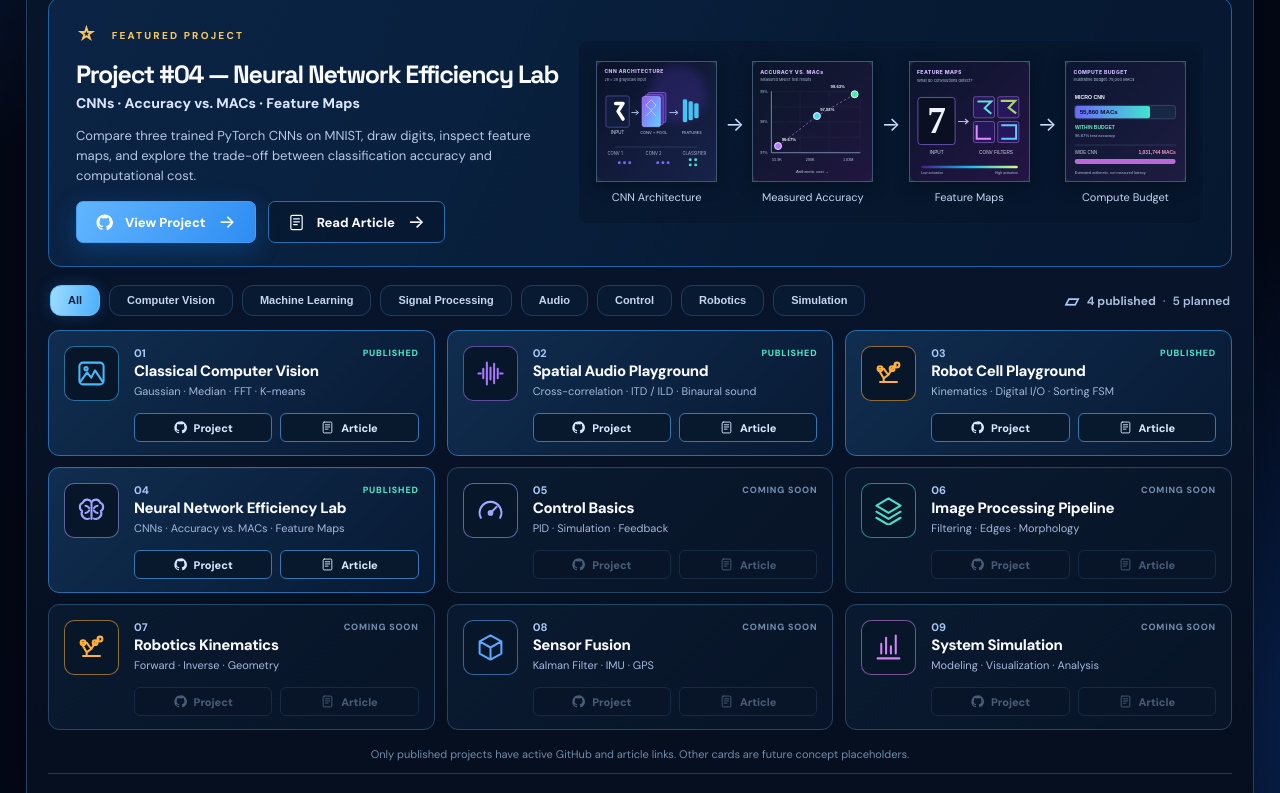
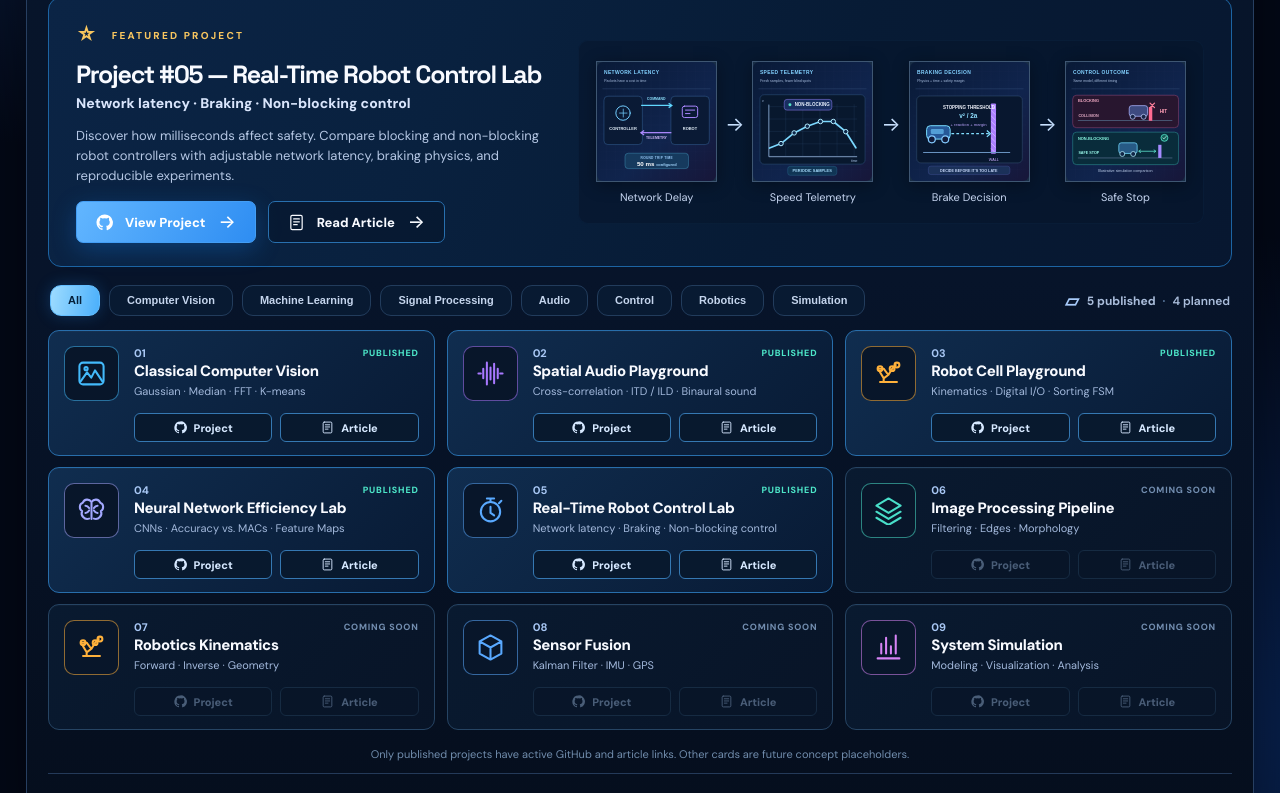
Before and after one commit to Ertugrulmutlu/from-lab-to-code, a plain HTML site: page docs/index.html in a window 1280 px wide. Shown: the part 431-1224 px from the top of the page. Drawn offline with Linux system fonts and the light colour scheme.

Commit message:
feat: feature project 05 on portfolio website

```diff
--- a/docs/app.js
+++ b/docs/app.js
@@ -58,7 +58,7 @@ const PROJECTS = [
     description: 'Compare three trained PyTorch CNNs on MNIST, draw digits, inspect feature maps, and explore the trade-off between classification accuracy and computational cost.',
     githubUrl: 'https://github.com/Ertugrulmutlu/from-lab-to-code/tree/main/04-neural-network-efficiency',
     articleUrl: 'https://dev.to/ertugrulmutlu/from-lab-to-code-4-exploring-neural-network-efficiency-with-python-and-pytorch-1732',
-    status: 'published', featured: true, icon: 'brain', accent: 'lavender',
+    status: 'published', featured: false, icon: 'brain', accent: 'lavender',
     previewSteps: ['CNN Architecture', 'Measured Accuracy', 'Feature Maps', 'Compute Budget'],
     previewImages: [
       'assets/neural-architecture.svg',
@@ -67,7 +67,22 @@ const PROJECTS = [
       'assets/neural-budget.svg'
     ]
   },
-  {id:'05',title:'Control Basics',short:'PID · Simulation · Feedback',category:'Control',description:'Learning how feedback changes system behavior.',githubUrl:'',articleUrl:'',status:'planned',featured:false,icon:'gauge',accent:'lavender'},
+  {
+    id: '05', title: 'Real-Time Robot Control Lab',
+    short: 'Network latency · Braking · Non-blocking control',
+    category: 'Control',
+    description: 'Discover how milliseconds affect safety. Compare blocking and non-blocking robot controllers with adjustable network latency, braking physics, and reproducible experiments.',
+    githubUrl: 'https://github.com/Ertugrulmutlu/from-lab-to-code/tree/main/05-realtime-robot-control',
+    articleUrl: 'https://dev.to/ertugrulmutlu/from-lab-to-code-5-exploring-real-time-robot-control-with-python-1j3c',
+    status: 'published', featured: true, icon: 'timer', accent: 'sky',
+    previewSteps: ['Network Delay', 'Speed Telemetry', 'Brake Decision', 'Safe Stop'],
+    previewImages: [
+      'assets/real-time-network.svg',
+      'assets/real-time-telemetry.svg',
+      'assets/real-time-braking.svg',
+      'assets/real-time-outcome.svg'
+    ]
+  },
   {id:'06',title:'Image Processing Pipeline',short:'Filtering · Edges · Morphology',category:'Computer Vision',description:'Experimenting with practical vision pipelines.',githubUrl:'',articleUrl:'',status:'planned',featured:false,icon:'layers',accent:'teal'},
   {id:'07',title:'Robotics Kinematics',short:'Forward · Inverse · Geometry',category:'Robotics',description:'Exploring robotic geometry through code.',githubUrl:'',articleUrl:'',status:'planned',featured:false,icon:'robot',accent:'amber'},
   {id:'08',title:'Sensor Fusion',short:'Kalman Filter · IMU · GPS',category:'Signal Processing',description:'Combining imperfect measurements.',githubUrl:'',articleUrl:'',status:'planned',featured:false,icon:'cube',accent:'sky'},
@@ -84,6 +99,7 @@ const ICONS = {
   wave:'<path d="M2 12h3l2-8 3 16 3-11 2 3h2l2-6 3 6"/>',
   chip:'<rect x="5" y="5" width="14" height="14" rx="2"/><path d="M9 1v4m6-4v4M9 19v4m6-4v4M1 9h4m-4 6h4m14-6h4m-4 6h4"/>',
   brain:'<path d="M12 5c-2-3-6-2.5-7.2.5-3 .9-3.3 5.2-.5 7C2.5 16 6.3 20 10 18.7M12 5c2-3 6-2.5 7.2.5 3 .9 3.3 5.2.5 7 1.8 3.5-2 7.5-5.7 6.2M12 5v14"/><path d="M7 8c1.5 0 2.4 1 3 2m7-2c-1.5 0-2.4 1-3 2M7 14c1.5 0 2.4-1 3-2m7 2c-1.5 0-2.4-1-3-2"/>',
+  timer:'<circle cx="12" cy="13" r="8"/><path d="M12 9v5l3 2M9 2h6M12 2v3M19 6l2-2"/>',
   gauge:'<path d="M4 18a9 9 0 1 1 16 0"/><path d="m12 14 5-5"/><circle cx="12" cy="14" r="1.5"/>',
   layers:'<path d="m12 2 10 6-10 6L2 8l10-6Zm-10 11 10 6 10-6M2 18l10 6 10-6"/>',
   robot:'<path d="M5 19h14M8 19v-3l4-3 3-5m-7 8-3-5m10-3 3-3M4 8h4l3 4"/><circle cx="15" cy="8" r="2"/><circle cx="5" cy="8" r="2"/><circle cx="19" cy="5" r="2"/>',
--- a/docs/index.html
+++ b/docs/index.html
@@ -8,13 +8,15 @@
   <meta property="og:title" content="From Lab to Code | Engineering Projects">
   <meta property="og:description" content="Small engineering projects. Real implementations. Clear results.">
   <meta property="og:type" content="website">
-  <meta property="og:image" content="https://ertugrulmutlu.github.io/from-lab-to-code/assets/neural-efficiency-og.png">
+  <meta property="og:image:alt" content="Project #05 — Real-Time Robot Control Lab">
+  <meta name="twitter:card" content="summary_large_image">
+  <meta property="og:image" content="https://ertugrulmutlu.github.io/from-lab-to-code/assets/real-time-control-og.png">
   <title>From Lab to Code — Engineering Projects</title>
   <link rel="preconnect" href="https://fonts.googleapis.com">
   <link rel="preconnect" href="https://fonts.gstatic.com" crossorigin>
   <link href="https://fonts.googleapis.com/css2?family=DM+Sans:wght@400;500;600;700;800&family=Space+Grotesk:wght@400;500;600;700&display=swap" rel="stylesheet">
   <link rel="stylesheet" href="styles.css?v=4">
-  <script src="app.js?v=7" defer></script>
+  <script src="app.js?v=8" defer></script>
 </head>
 <body>
   <div class="site-shell" id="top">
@@ -54,12 +56,12 @@
       <section class="featured" id="featured" aria-label="Featured project">
         <div class="featured-info">
           <p class="featured-kicker"><span aria-hidden="true">☆</span> Featured project</p>
-          <h2 id="featured-title">Project #04 — Neural Network Efficiency Lab</h2>
+          <h2 id="featured-title">Project #05 — Real-Time Robot Control Lab</h2>
           <p id="featured-subtitle" class="featured-subtitle"></p>
           <p id="featured-description" class="featured-description"></p>
           <div class="featured-links" id="featured-actions"></div>
         </div>
-        <div class="featured-showcase" id="featured-visual" aria-label="Neural network efficiency demonstrations"></div>
+        <div class="featured-showcase" id="featured-visual" aria-label="Real-time robot control: network delay, speed telemetry, braking, and safe stopping"></div>
       </section>
 
       <section class="projects" id="projects" aria-labelledby="projects-heading">
```
Also changed, not shown: docs/assets/real-time-braking.svg (added), docs/assets/real-time-control-og.png (added), docs/assets/real-time-control-og.svg (added), docs/assets/real-time-network.svg (added), docs/assets/real-time-outcome.svg (added), docs/assets/real-time-telemetry.svg (added), 1 other file.
